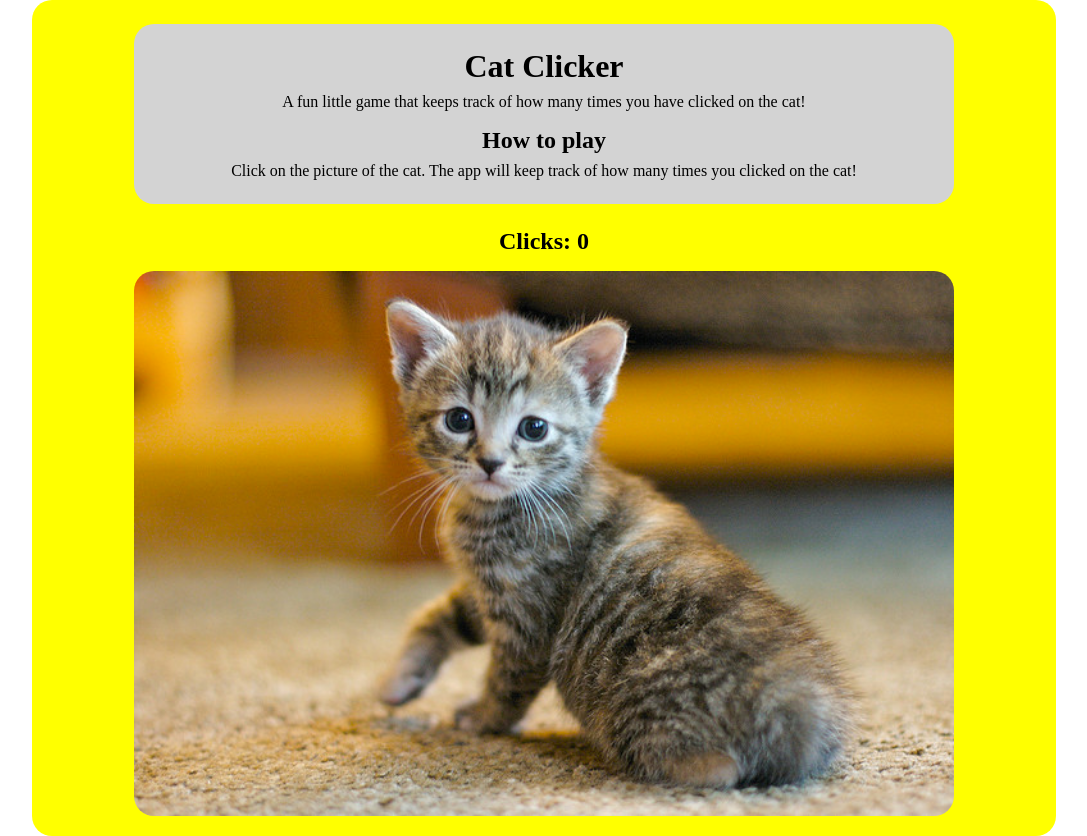
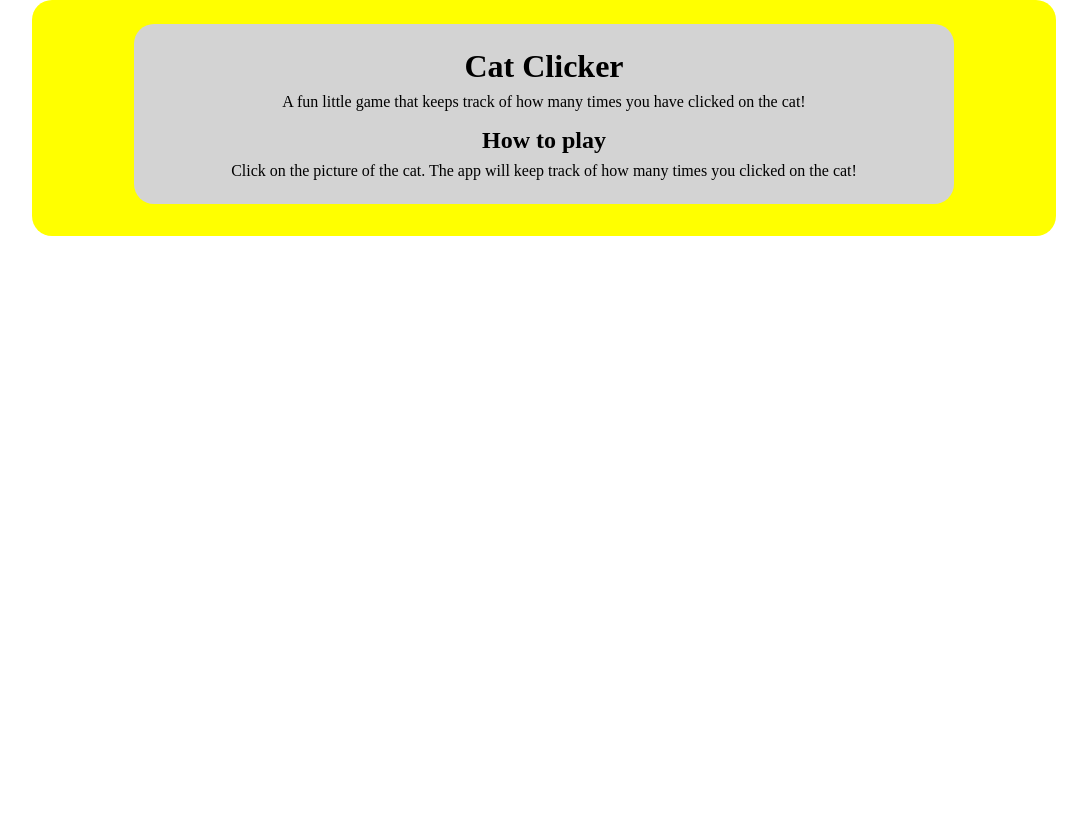
Before and after one commit to DavidHoffman80/CatClicker, a website: page Source/index.html in a window 1280 px wide. Shown: the whole page, without its empty margins (96-1183 px from the left). After the commit the page ends 800 px from the top, so only its background shows below. Drawn offline with nearby package versions, Linux system fonts and the light colour scheme; files that its build step writes are made by us from their sources.

Commit message:
Updated index.html to be able to programatically accept the new layout

```diff
--- a/Source/index.html
+++ b/Source/index.html
@@ -20,12 +20,8 @@
         Click on the picture of the cat. The app will keep track of how many times you clicked on the cat!
       </p>
     </header>
-    <section class="click-info-cont">
-      <h2 class="click-tracker-title">Clicks: <span class="click-tracker">0</span></h2>
-    </section>
-    <section class="cat-pic-cont">
-      <img src="images/kitty.jpg" alt="A picture a cute little kitty" class="cat-pic">
-    </section>
+    <section class="click-info-cont"></section>
+    <section class="cat-pic-cont"></section>
   </div>
 
   <script src="https://code.jquery.com/jquery-3.3.1.min.js" integrity="sha256-FgpCb/KJQlLNfOu91ta32o/NMZxltwRo8QtmkMRdAu8=" crossorigin="anonymous"></script>
```
